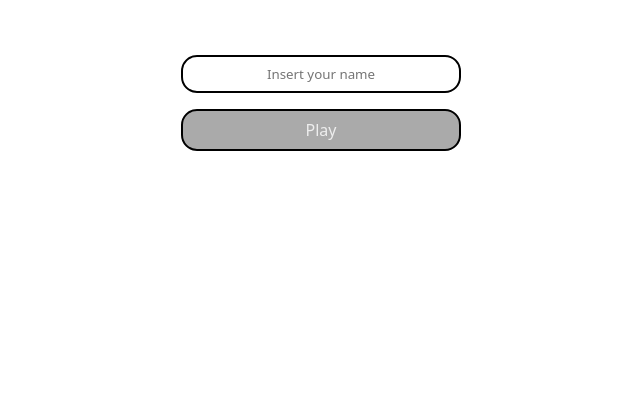
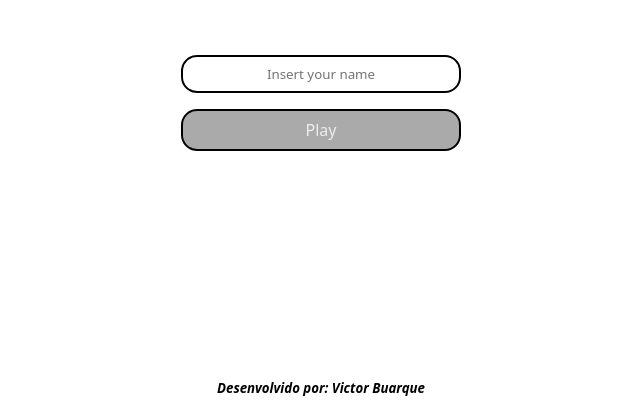
Before and after one commit to VictorBuarque/Memory-Game, a plain HTML site: page Memory Game/index.html in a window 1280 px wide. Shown: the part 441-858 px from the top of the page, without its empty margins (319-959 px from the left). Before the commit the page ends 800 px from the top, so only its background shows below. Drawn offline with Linux system fonts and the light colour scheme.

Commit message:
Footer
Increased a footer and css config

```diff
--- a/Memory Game/assets/css/global.css
+++ b/Memory Game/assets/css/global.css
@@ -6,7 +6,13 @@
     border: none;
     font-family: system-ui, -apple-system, BlinkMacSystemFont, 'Segoe UI', Roboto, Oxygen, Ubuntu, Cantarell, 'Open Sans', 'Helvetica Neue', sans-serif;
 }
-
+footer{
+    text-align: center;
+    font-style: italic;
+    color: #000000;
+    margin: 20px   0;
+    padding: 0.1px;
+}
 
 @media screen and (min-width:992px){
     .grid{
--- a/Memory Game/index.html
+++ b/Memory Game/index.html
@@ -8,6 +8,7 @@
     <link rel="stylesheet" href="assets/css/login.css">
 </head>
 <body>
+    <main>
         <header>
             <form action="" class="login-form">
                 <div class="login-header">
@@ -19,6 +20,10 @@
                 <button type="submit" class="login-button" disabled>Play</button>
             </form>
         </header>
+        <footer>
+            <h5>Desenvolvido por: Victor Buarque </h5>
+        </footer>
+    </main>
     <script src="assets/js/main.js"></script>
 </body>
 </html>
```
Also changed, not shown: Memory Game/game.html (+4 -0 lines). Lines whose indentation alone changed are shown as unchanged.
